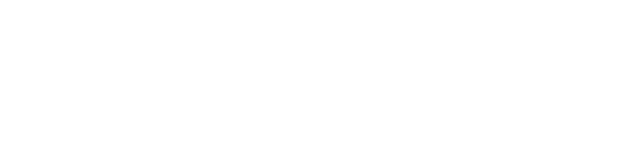
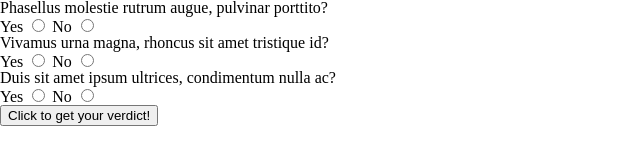
Before and after one commit to rejnowicz281/simple-quiz, a plain HTML site: page index.html in a window 1280 px wide. Shown: the whole page, without its empty margins (0-640 px from the left). Drawn offline with Linux system fonts and the light colour scheme.

Commit message:
Added a layout for the page

```diff
--- a/index.html
+++ b/index.html
@@ -9,6 +9,49 @@
 </head>
 
 <body>
+  <div id="page-wraper">
+    <main>
+      <section id="question1-section">
+        <span class="question">Phasellus molestie rutrum augue, pulvinar porttito?</span>
+        <form action="something.php" method="GET">
+          <label for="question1-yes"> Yes
+            <input type="radio" name="question1" id="question1-yes" value="q1-yes">
+          </label>
+          <label for="question1-no"> No
+            <input type="radio" name="question1" id="question1-no" value="q1-no">
+          </label>
+        </form>
+      </section>
+
+      <section id="question2-section">
+        <span class="question">Vivamus urna magna, rhoncus sit amet tristique id?</span>
+        <form action="something.php" method="GET">
+          <label for="question2-yes"> Yes
+            <input type="radio" name="question2" id="question2-yes" value="q2-yes">
+          </label>
+          <label for="question2-no"> No
+            <input type="radio" name="question2" id="question2-no" value="q2-no">
+          </label>
+        </form>
+      </section>
+
+      <section id="question3-section">
+        <span class="question">Duis sit amet ipsum ultrices, condimentum nulla ac?</span>
+        <form action="something.php" method="GET">
+          <label for="question3-yes"> Yes
+            <input type="radio" name="question3" id="question3-yes" value="q3-yes">
+          </label>
+          <label for="question3-no"> No
+            <input type="radio" name="question3" id="question3-no" value="q3-no">
+          </label>
+        </form>
+      </section>
+
+      <section id="verdict-section">
+        <button id="get-verdict-button">Click to get your verdict!</button>
+      </section>
+    </main>
+  </div>
   <script src="script.js"></script>
 </body>
 
```
